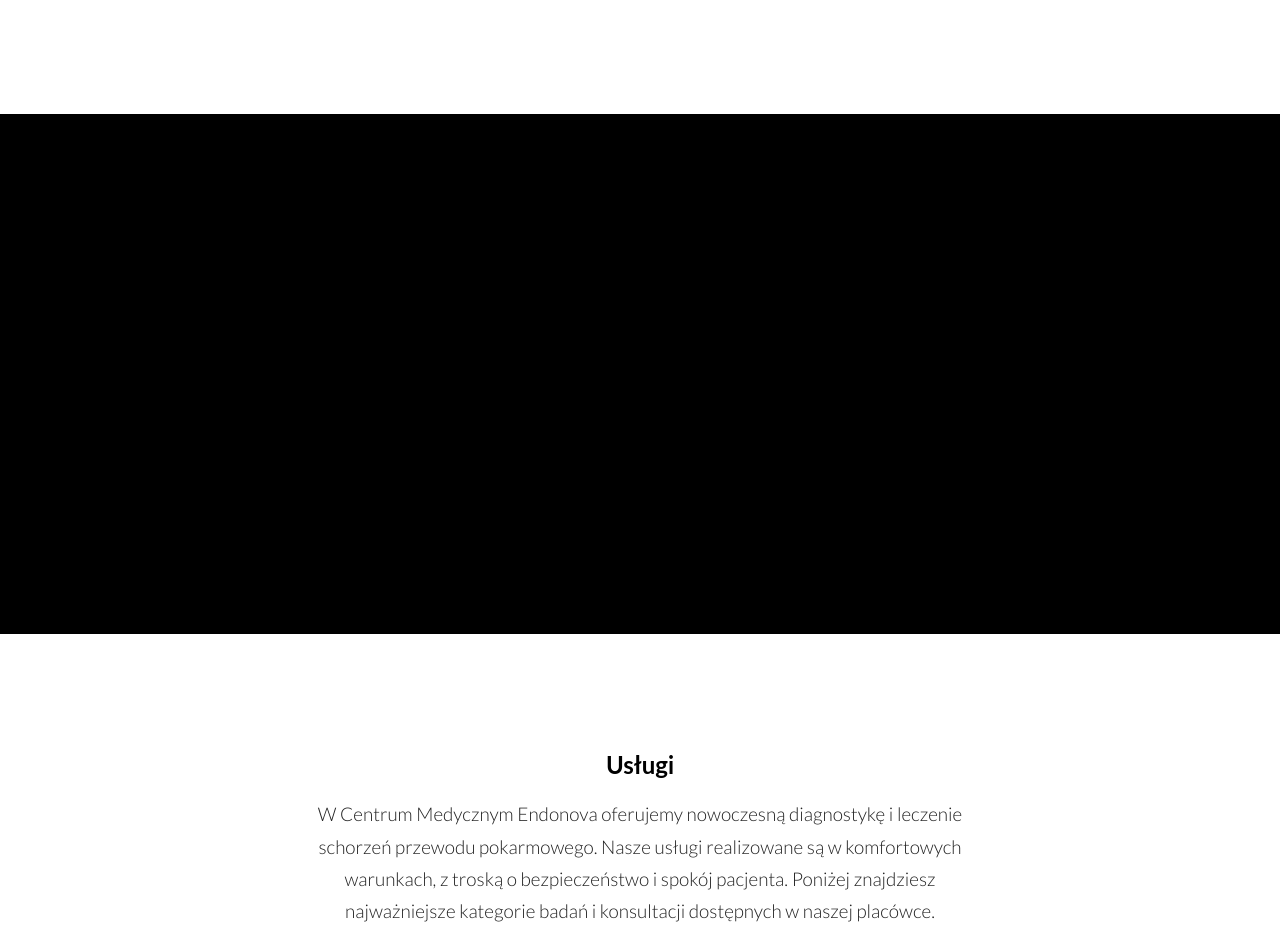
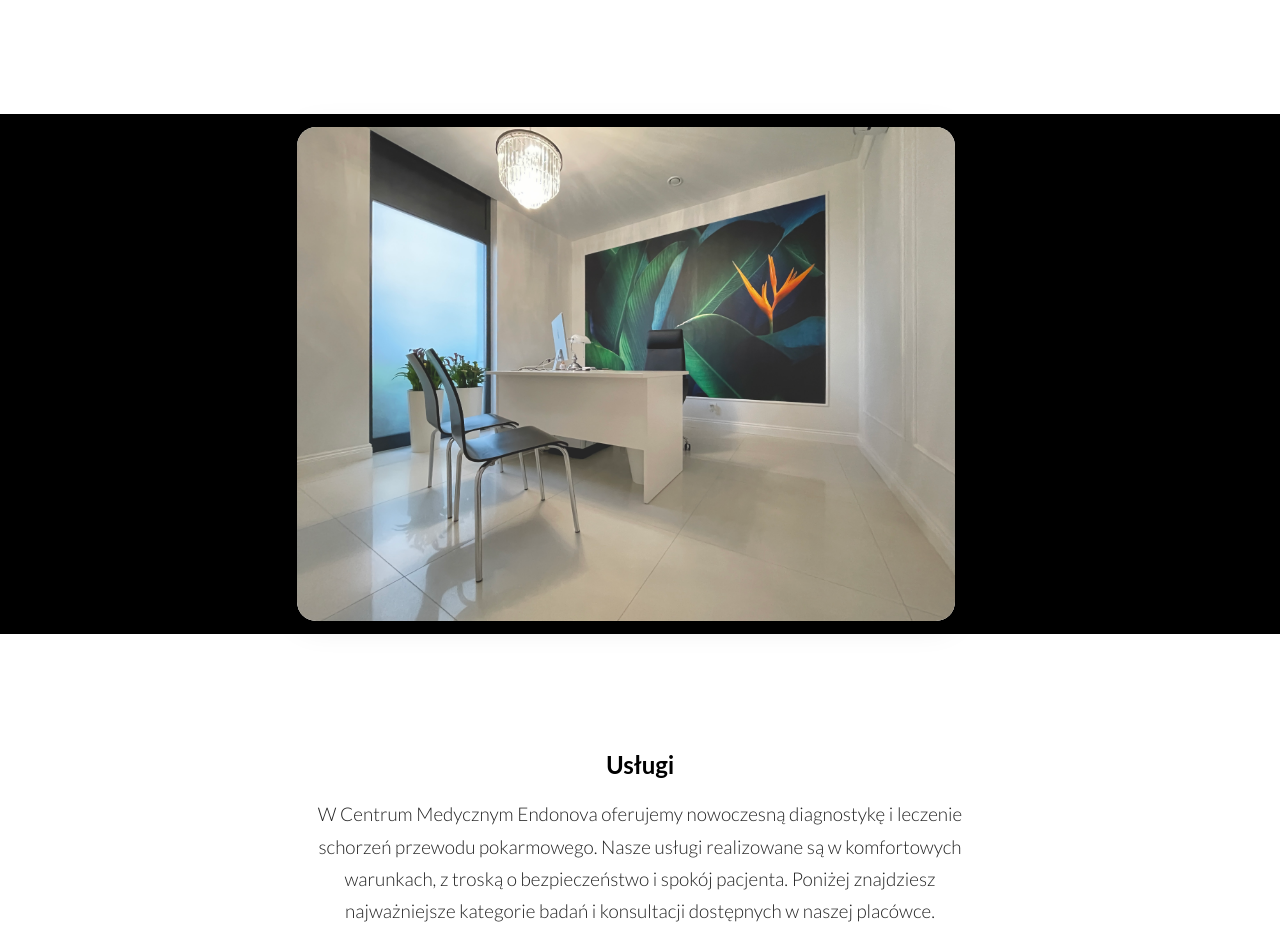
Before and after one commit to TomaszMoroz/endo_bw, a website built with Vite: page index.html in a window 1280 px wide. Shown: the part 940-1867 px from the top of the page. Built offline with nearby package versions, Linux system fonts and the light colour scheme; files whose address does not match are found by name.

Commit message:
pictures fade in

```diff
--- a/index.html
+++ b/index.html
@@ -8,7 +8,7 @@
     <!-- <link rel="icon" type="image/svg+xml" href="/medical-icon.svg" /> -->
   <link rel="stylesheet" href="/style.css" />
   <script type="module" src="/src/nav.js"></script>
-  <script src="/src/gallery-rotator.js"></script>
+  <script src="/src/gallery-auto-slide.js"></script>
   <script src="/src/gallery-lightbox.js"></script>
   </head>
 
@@ -49,7 +49,7 @@
     <!-- GALLERY SECTION -->
     <section class="gallery" id="galeria">
       <div class="gallery__container">
-        <!-- Tu pojawi się galeria zdjęć -->
+  <img class="gallery__img" src="/carousel/cabin2.jpeg" alt="Wnętrze gabinetu Endonova" />
       </div>
        123
     </section>
--- /dev/null
+++ b/src/gallery-auto-slide.js
@@ -0,0 +1,53 @@
+const images = [
+  '/carousel/cabin2.jpeg',
+  '/carousel/office.jpeg',
+  '/carousel/entry.jpeg',
+  '/carousel/lobby2.jpeg',
+  '/carousel/coloSQR.jpeg',
+  '/carousel/cabin.jpeg',
+  '/carousel/profesorz.jpeg',
+  '/carousel/waitingroom.jpeg',
+  '/carousel/lobby.jpeg'
+];
+const alts = [
+  'Wnętrze gabinetu Endonova',
+  'Gabinet Endonova',
+  'Wejście do Endonova',
+  'Poczekalnia Endonova',
+  'Kolonoskopia Endonova',
+  'Gabinet Endonova 2',
+  'Lekarz Endonova',
+  'Poczekalnia 2 Endonova',
+  'Lobby Endonova'
+];
+let current = 0;
+
+function ready(fn) {
+  if (document.readyState !== 'loading') fn();
+  else document.addEventListener('DOMContentLoaded', fn);
+}
+
+ready(() => {
+  const img = document.querySelector('.gallery__img');
+  if (!img) return;
+  img.style.opacity = 1;
+  img.style.transform = 'translateX(0)';
+
+  function show(idx) {
+    img.style.transition = 'none';
+    img.style.opacity = 0;
+    img.style.transform = 'translateX(-60vw)';
+    setTimeout(() => {
+      img.src = images[idx];
+      img.alt = alts[idx];
+      img.style.transition = 'opacity 0.3s, transform 0.7s cubic-bezier(.4,0,.2,1)';
+      img.style.opacity = 1;
+      img.style.transform = 'translateX(0)';
+    }, 80);
+  }
+
+  setInterval(() => {
+    current = (current + 1) % images.length;
+    show(current);
+  }, 3500);
+});
--- a/style.css
+++ b/style.css
@@ -451,22 +451,26 @@ body {
 }
 
 .gallery__img {
-		width: auto;
-		height: 360px;
-		display: block;
-		object-fit: contain;
-		margin-left: auto;
-		margin-right: auto;
-		background: #111;
-		border-radius: 0;
-	}
+					max-width: 95%;
+					max-height: 65vh;
+					height: auto;
+					display: block;
+					margin: 0 auto;
+					border-radius: 1.2rem;
+					box-shadow: 0 4px 32px 0 rgba(0,0,0,0.10);
+					background: #fff;
+					object-fit: contain;
+					opacity: 1;
+					transform: translateX(0);
+					transition: opacity 0.3s, transform 0.7s cubic-bezier(.4,0,.2,1);
+		}
 
 	@media (max-width: 900px) {
-		.gallery__img {
-			max-width: 75%;
-			height: 200px;
-			max-height: 200px;
-		}
+			.gallery__img {
+				max-width: 95%;
+				max-height: 35vh;
+				height: auto;
+			}
 	}
 
 .hero__container--vertical {
```
